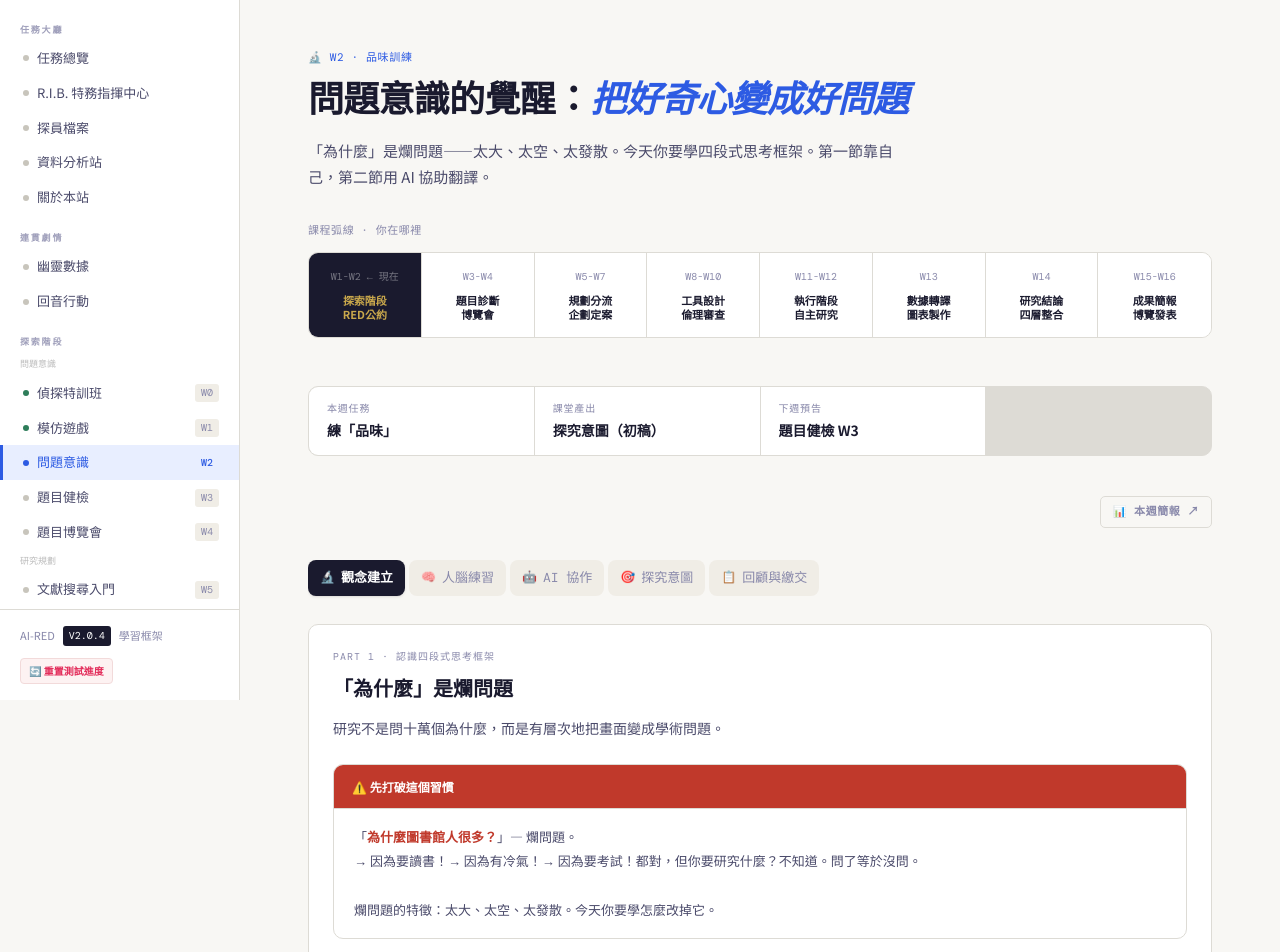
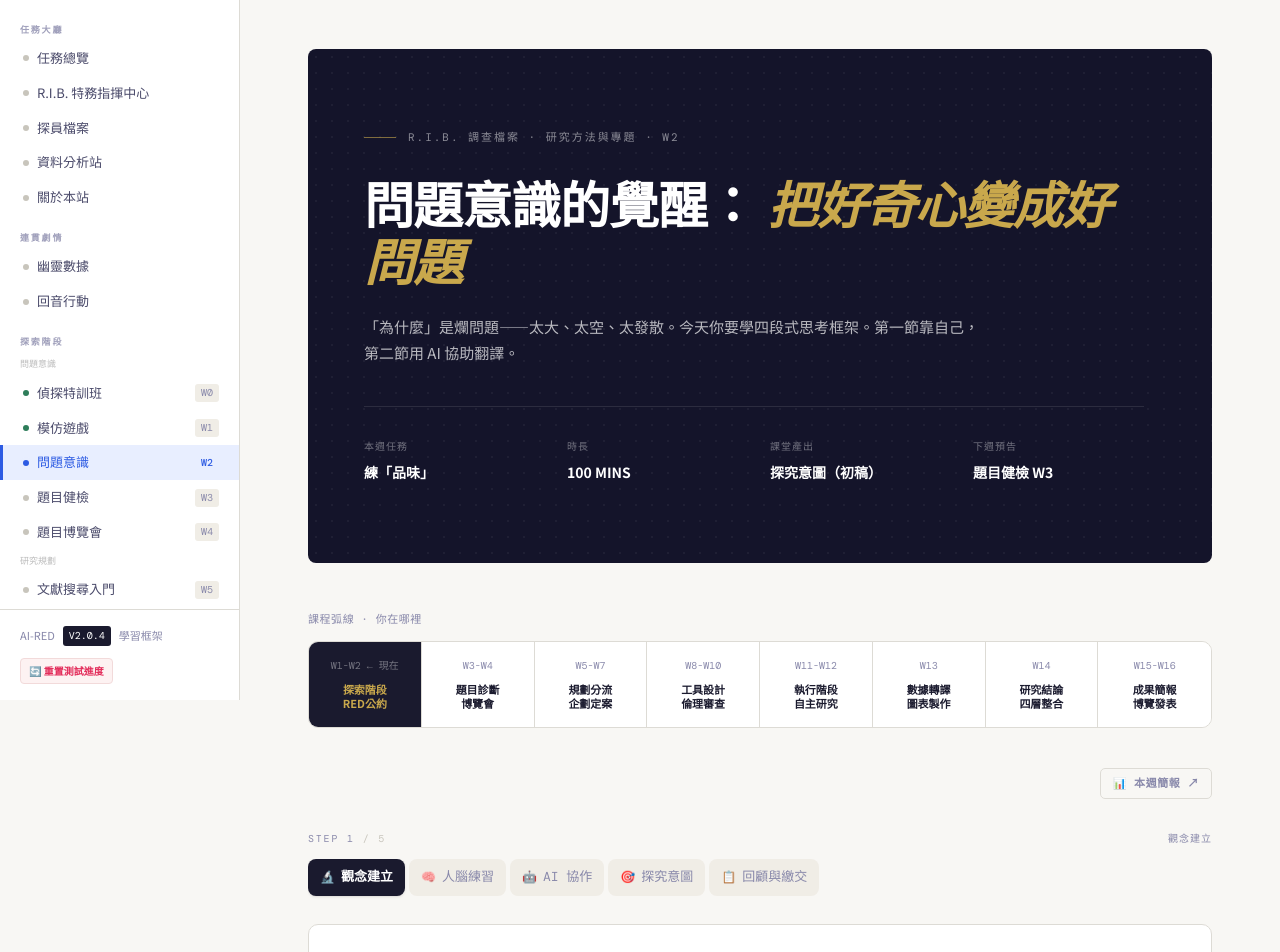
Before and after one commit to Ivanchen114/research-navigator, a React (Vite) app: page /w2 in a window 1280 px wide. Shown: the part 100-1052 px from the top of the page. Built offline with nearby package versions, Linux system fonts and the light colour scheme.

Commit message:
更新: 2026-04-18 22:27

```diff
--- /dev/null
+++ b/src/components/ui/HeroBlock.jsx
@@ -0,0 +1,81 @@
+import React from 'react';
+
+/**
+ * HeroBlock — 偵探檔案開場 hero
+ * 深墨底 + serif 大字 + 金色斜體重點 + 檔案編號橫線
+ *
+ * Props:
+ *   kicker       string — 左上細線旁的檔案編號，如 "R.I.B. 調查檔案 · 研究方法與專題 · W2"
+ *   title        string — 主標黑色部分，如 "問題意識的覺醒："
+ *   accentTitle  string — 金色斜體重點，如 "把好奇心變成好問題"
+ *   subtitle     string — 副標內文
+ *   meta         array  — [{ label, value }, ...]，底部四欄統計條（可選）
+ *   className    string
+ */
+export default function HeroBlock({
+    kicker,
+    title,
+    accentTitle,
+    subtitle,
+    meta,
+    className = '',
+}) {
+    return (
+        <div
+            className={`hero-block relative overflow-hidden rounded-[8px] bg-[#14142a] text-white px-8 md:px-14 py-12 md:py-20 mb-12 ${className}`}
+        >
+            {/* 點陣網格背景 */}
+            <div
+                className="absolute inset-0 opacity-[0.06] pointer-events-none"
+                style={{
+                    backgroundImage:
+                        'radial-gradient(rgba(255,255,255,0.8) 1px, transparent 1px)',
+                    backgroundSize: '16px 16px',
+                }}
+            />
+
+            <div className="relative max-w-[780px]">
+                {/* KICKER — 檔案編號線 */}
+                {kicker && (
+                    <div className="flex items-center gap-3 mb-8">
+                        <span className="block w-8 h-[1px] bg-[#c9a84c]/60" />
+                        <span className="text-[11px] font-mono tracking-[0.18em] text-white/50 uppercase">
+                            {kicker}
+                        </span>
+                    </div>
+                )}
+
+                {/* TITLE */}
+                <h1 className="font-serif font-bold leading-[1.15] tracking-[-0.02em] mb-5 text-[34px] md:text-[50px]">
+                    {title}
+                    {accentTitle && (
+                        <span className="text-[#c9a84c] italic"> {accentTitle}</span>
+                    )}
+                </h1>
+
+                {/* SUBTITLE */}
+                {subtitle && (
+                    <p className="text-[14px] md:text-[15px] text-white/70 max-w-[620px] leading-[1.75]">
+                        {subtitle}
+                    </p>
+                )}
+
+                {/* META 條 */}
+                {meta && meta.length > 0 && (
+                    <div className="grid grid-cols-2 md:grid-cols-4 gap-x-8 gap-y-4 pt-8 mt-10 border-t border-white/10">
+                        {meta.map((m, i) => (
+                            <div key={i}>
+                                <div className="text-[10px] font-mono text-white/40 uppercase tracking-[0.1em] mb-1.5">
+                                    {m.label}
+                                </div>
+                                <div className="text-[13px] md:text-[14px] font-bold text-white">
+                                    {m.value}
+                                </div>
+                            </div>
+                        ))}
+                    </div>
+                )}
+            </div>
+        </div>
+    );
+}
--- a/src/components/ui/StepEngine.jsx
+++ b/src/components/ui/StepEngine.jsx
@@ -9,10 +9,11 @@ import { ChevronLeft, ChevronRight, ArrowRight } from 'lucide-react';
  *   steps     (array, required) — [{ title, icon, content: <JSX> }, ...]
  *   prevWeek  (object)          — { label: '回 W1 模仿遊戲', to: '/w1' }
  *   nextWeek  (object)          — { label: '前往 W3 題目健檢', to: '/w3' }
+ *   weekCode  (string)          — 顯示在底部檔案編號列，如 "R.I.B. · W2"
  *   className (string)
  */
 
-export default function StepEngine({ steps, prevWeek, nextWeek, className = '' }) {
+export default function StepEngine({ steps, prevWeek, nextWeek, weekCode, className = '' }) {
   const [current, setCurrent] = useState(0);
   const total = steps.length;
   const topRef = useRef(null);
@@ -31,6 +32,18 @@ export default function StepEngine({ steps, prevWeek, nextWeek, className = '' }
 
   return (
     <div className={`step-engine ${className}`} ref={topRef}>
+      {/* STEP 計數器 — 當前步驟 / 總步驟 */}
+      <div className="flex items-center justify-between mb-3">
+        <div className="text-[10px] font-mono text-[var(--ink-light)] uppercase tracking-[0.18em]">
+          STEP {current + 1} <span className="text-[var(--border-mid)]">/ {total}</span>
+        </div>
+        {steps[current]?.title && (
+          <div className="text-[10px] font-mono text-[var(--ink-light)] uppercase tracking-[0.1em]">
+            {steps[current].title}
+          </div>
+        )}
+      </div>
+
       {/* TAB 列 */}
       <nav className="flex gap-1 mb-6 overflow-x-auto pb-1">
         {steps.map((step, i) => {
@@ -122,6 +135,14 @@ export default function StepEngine({ steps, prevWeek, nextWeek, className = '' }
           </button>
         )}
       </div>
+
+      {/* 檔案編號頁尾 */}
+      {weekCode && (
+        <div className="mt-8 pt-4 border-t border-dashed border-[var(--border-mid)]/40 flex items-center justify-between text-[10px] font-mono text-[var(--ink-light)]/70 tracking-[0.15em]">
+          <span>● {weekCode} · STEP {current + 1}</span>
+          <span>{current + 1} / {total}</span>
+        </div>
+      )}
     </div>
   );
 }
--- a/src/index.css
+++ b/src/index.css
@@ -23,6 +23,42 @@
   --border: #dddbd5;
   --border-mid: #c8c5bc;
   --radius-unified: 10px;
+
+  /* ─── 中文手機閱讀變數 ───
+     line-height 針對中文拉高到 1.8；桌機正文 15px 時行高 ≈ 27px
+     段距 = 1.5em（比行距明顯大，避免段落糊在一起）
+     正文字級下限 16px，手機端套 sm 斷點前強制放大 */
+  --leading-reading: 1.8;
+  --leading-tight: 1.5;
+  --paragraph-gap: 1.3em;
+  --read-size: 15px;
+  --read-size-mobile: 16px;
+}
+
+/* ─── prose-zh：中文閱讀友善區塊 ───
+   用在「大段純文字」的容器上。自動處理段距 / 行高 / 斷字。 */
+.prose-zh {
+  font-size: var(--read-size);
+  line-height: var(--leading-reading);
+  color: var(--ink-mid);
+  word-break: break-word;
+  overflow-wrap: break-word;
+}
+.prose-zh > * + * { margin-top: var(--paragraph-gap); }
+.prose-zh p { line-height: var(--leading-reading); }
+.prose-zh h2, .prose-zh h3, .prose-zh h4 {
+  color: var(--ink);
+  line-height: var(--leading-tight);
+  margin-top: 1.75em;
+  margin-bottom: 0.5em;
+}
+.prose-zh strong { color: var(--ink); font-weight: 700; }
+.prose-zh ul, .prose-zh ol { padding-left: 1.25em; }
+.prose-zh li + li { margin-top: 0.4em; }
+
+@media (max-width: 640px) {
+  .prose-zh { font-size: var(--read-size-mobile); }
+  .prose-zh > * + * { margin-top: 1.5em; }
 }
 
 .page-container {
--- a/src/pages/ProblemFocus.jsx
+++ b/src/pages/ProblemFocus.jsx
@@ -3,6 +3,7 @@ import CourseArc from '../components/ui/CourseArc';
 import ThinkRecord from '../components/ui/ThinkRecord';
 import ThinkChoice from '../components/ui/ThinkChoice';
 import StepEngine from '../components/ui/StepEngine';
+import HeroBlock from '../components/ui/HeroBlock';
 import ExportButton from '../components/ui/ExportButton';
 import CopyButton from '../components/ui/CopyButton';
 import { readRecords } from '../components/ui/ThinkRecord';
@@ -132,31 +133,20 @@ export const ProblemFocus = () => {
                 </div>
             )}
 
-            {/* PAGE HEADER */}
-            <header>
-                <div className="text-[11px] font-mono text-[#2d5be3] mb-3 tracking-[0.06em]">🔬 W2 · 品味訓練</div>
-                <h1 className="font-serif text-[36px] font-bold leading-[1.2] text-[#1a1a2e] mb-4 tracking-[-0.02em]">
-                    問題意識的覺醒：<span className="text-[#2d5be3] italic">把好奇心變成好問題</span>
-                </h1>
-                <p className="text-[15px] text-[#4a4a6a] max-w-[600px] leading-[1.75] mb-8">
-                    「為什麼」是爛問題——太大、太空、太發散。今天你要學四段式思考框架。第一節靠自己，第二節用 AI 協助翻譯。
-                </p>
-                <CourseArc items={W2Data.courseArc} />
-            </header>
-
-            {/* META STRIP */}
-            <div className="meta-strip">
-                {[
+            {/* PAGE HEADER — Hero Block */}
+            <HeroBlock
+                kicker="R.I.B. 調查檔案 · 研究方法與專題 · W2"
+                title="問題意識的覺醒："
+                accentTitle="把好奇心變成好問題"
+                subtitle="「為什麼」是爛問題——太大、太空、太發散。今天你要學四段式思考框架。第一節靠自己，第二節用 AI 協助翻譯。"
+                meta={[
                     { label: '本週任務', value: '練「品味」' },
+                    { label: '時長', value: '100 MINS' },
                     { label: '課堂產出', value: '探究意圖（初稿）' },
                     { label: '下週預告', value: '題目健檢 W3' },
-                ].map((item, idx) => (
-                    <div key={idx} className="meta-item">
-                        <div className="meta-label">{item.label}</div>
-                        <div className="meta-value">{item.value}</div>
-                    </div>
-                ))}
-            </div>
+                ]}
+            />
+            <CourseArc items={W2Data.courseArc} />
 
             {/* 本週簡報 */}
             <div className="flex justify-end mb-8 -mt-2">
@@ -172,6 +162,7 @@ export const ProblemFocus = () => {
 
             {/* ══════════ STEP ENGINE ══════════ */}
             <StepEngine
+              weekCode="R.I.B. · W2"
               prevWeek={{ label: '回 W1 模仿遊戲', to: '/w1' }}
               nextWeek={{ label: '前往 W3 題目健檢', to: '/w3' }}
               steps={[
@@ -181,25 +172,30 @@ export const ProblemFocus = () => {
                     title: '觀念建立',
                     icon: '🔬',
                     content: (
-                        <div className="flex flex-col gap-6">
+                        <div className="flex flex-col gap-8 prose-zh">
                             <div>
-                                <div className="text-[10px] font-mono text-[var(--ink-light)] uppercase tracking-[0.1em] mb-2">PART 1 · 認識四段式思考框架</div>
-                                <h3 className="font-serif text-[20px] font-bold text-[var(--ink)] mb-3">「為什麼」是爛問題</h3>
-                                <p className="text-[14px] text-[var(--ink-mid)] leading-relaxed">
+                                <div className="text-[10px] font-mono text-[var(--ink-light)] uppercase tracking-[0.1em] mb-3">PART 1 · 認識四段式思考框架</div>
+                                <h3 className="font-serif text-[22px] md:text-[24px] font-bold text-[var(--ink)] mb-4 leading-[1.4]">「為什麼」是爛問題</h3>
+                                <p className="text-[15px] md:text-[16px] text-[var(--ink-mid)] leading-[1.85]">
                                     研究不是問十萬個為什麼，而是有層次地把畫面變成學術問題。
                                 </p>
                             </div>
 
-                            {/* 爛問題示範 */}
-                            <div className="w2-practice-block" style={{ margin: 0 }}>
-                                <div className="w2-practice-header" style={{ background: 'var(--danger)', color: '#fff' }}>
-                                    <span className="font-bold text-[12px]">⚠️ 先打破這個習慣</span>
+                            {/* 爛問題示範 — 白底 + 左側紅框，降低整塊彩度 */}
+                            <div className="bg-white border border-[var(--border)] border-l-[3px] border-l-[var(--danger)] rounded-[8px] p-5 md:p-6">
+                                <div className="text-[11px] font-mono uppercase tracking-[0.12em] text-[var(--danger)] mb-3">
+                                    先打破這個習慣
                                 </div>
-                                <div className="w2-practice-body">
-                                    「<strong style={{ color: 'var(--danger)' }}>為什麼圖書館人很多？</strong>」— 爛問題。<br />
-                                    → 因為要讀書！→ 因為有冷氣！→ 因為要考試！都對，但你要研究什麼？不知道。問了等於沒問。<br /><br />
-                                    爛問題的特徵：太大、太空、太發散。今天你要學怎麼改掉它。
-                                </div>
+                                <p className="text-[15px] md:text-[16px] text-[var(--ink)] leading-[1.85] mb-4">
+                                    「<strong className="text-[var(--danger)]">為什麼圖書館人很多？</strong>」— 爛問題。
+                                </p>
+                                <p className="text-[14px] md:text-[15px] text-[var(--ink-mid)] leading-[1.85] mb-4">
+                                    → 因為要讀書！→ 因為有冷氣！→ 因為要考試！<br />
+                                    都對，但你要研究什麼？不知道。問了等於沒問。
+                                </p>
+                                <p className="text-[14px] md:text-[15px] text-[var(--ink-mid)] leading-[1.85] m-0">
+                                    爛問題的特徵：<strong className="text-[var(--ink)]">太大、太空、太發散</strong>。今天你要學怎麼改掉它。
+                                </p>
                             </div>
 
                             {/* 四段式思考框架表格 */}
```
